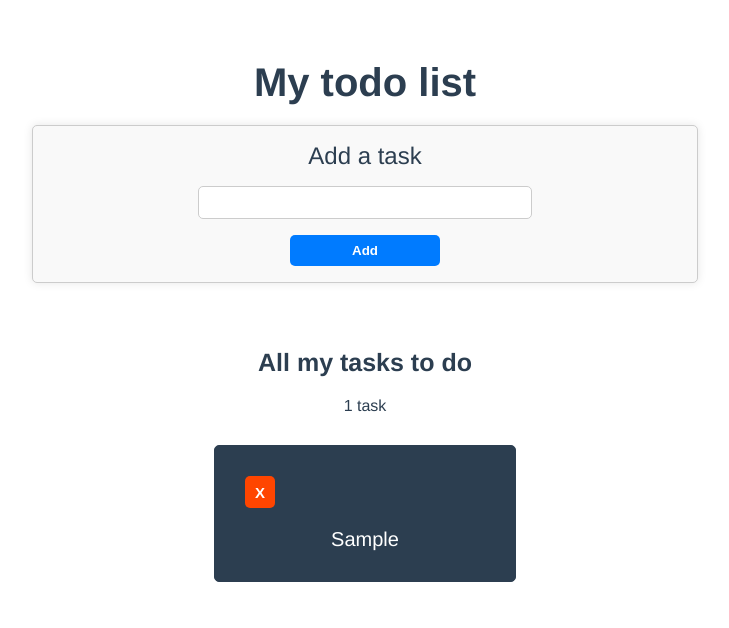
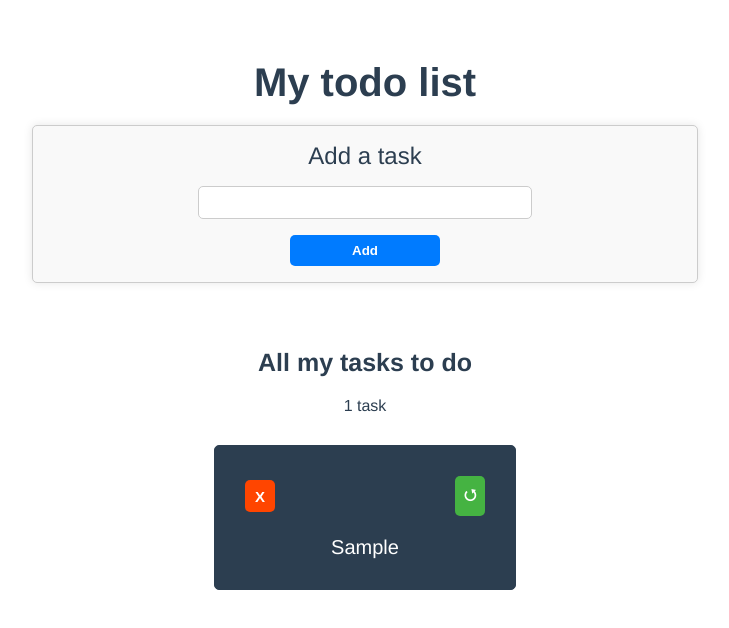
Before and after one commit to git-see/todolist, a Vue app: page / in a window 1280 px wide. Both pictures are taken after typing "Sample" into the empty fields and a click on the button "Add". Shown: the top 628 px of the page, without its empty margins (275-1004 px from the left). Built offline with nearby package versions, Linux system fonts and the light colour scheme.

Commit message:
Edit 1 task

```diff
--- a/src/App.vue
+++ b/src/App.vue
@@ -1,7 +1,7 @@
 <template>
   <h1>My todo list</h1>
   <Form @add="saveTask" />
-  <TasksList :tasks="tasks" @delete-task="deleteTask" />
+  <TasksList :tasks="tasks" @delete-task="deleteTask" @edit-task="editTask" />
 </template>
 
 <script>
@@ -17,20 +17,27 @@ export default {
   setup() {
     let tasks = ref([]);
 
+    const deleteTask = function (taskName) {
+      console.log("App | deleteTask() | taskName", taskName);
+      tasks.value = tasks.value.filter((t) => t.id !== taskName.id);
+    };
+
+    const editTask = function (taskName) {
+      tasks.value = tasks.value.map((t) =>
+        t.id !== taskName.id ? t : taskName
+      );
+    };
+
     const saveTask = function (data) {
       console.log("App | saveTask() | data", data);
       tasks.value = [...tasks.value, { task: data, id: Date.now() }];
       console.log("App | saveTask() | tasks.value", tasks.value);
     };
 
-    const deleteTask = function (taskName) {
-      console.log("App | deleteTask() | taskName", taskName);
-      tasks.value = tasks.value.filter((t) => t.id !== taskName.id);
-    };
-
     return {
+      deleteTask,
+      editTask,
       saveTask,
-      deleteTask,
       tasks,
     };
   },
--- a/src/components/TasksList.vue
+++ b/src/components/TasksList.vue
@@ -3,15 +3,23 @@
   {{ tasks.length }} task{{ tasks.length > 1 ? "s" : "" }}
   <ul>
     <li v-for="taskName in tasks" :key="taskName.id">
-      <button @click="deleteTask(taskName)" id="deleteButton">X</button>
-      {{ taskName.task }}
+      <div id="buttonsContainer">
+        <button @click="deleteTask(taskName)" id="deleteButton">X</button>
+        <button @click="editTask(taskName)" id="editButton">&#x2B6F;</button>
+      </div>
+      <span v-if="taskToEdit !== null && taskToEdit.id === taskName.id">
+        <input type="text" v-model="taskToEdit.task" @keypress.enter="saveTask" />
+        <button @click="saveTask">Save</button>
+      </span>
+      <span v-else>{{ taskName.task }}</span>
     </li>
   </ul>
 </template>
 
 <script>
+import { ref } from "vue";
 export default {
-  emits: ["delete-task"],
+  emits: ["delete-task", "edit-task"],
   props: {
     tasks: {
       type: Array,
@@ -19,11 +27,25 @@ export default {
     },
   },
   setup(props, { emit }) {
+    let taskToEdit = ref(null);
+
     let deleteTask = function (taskName) {
       emit("delete-task", taskName);
     };
+
+    let editTask = function (taskName) {
+      taskToEdit.value = taskName;
+    };
+
+    let saveTask = function () {
+      emit("edit-task", taskToEdit.value);
+      taskToEdit.value = null;
+    };
     return {
       deleteTask,
+      editTask,
+      saveTask,
+      taskToEdit,
     };
   },
 };
@@ -65,11 +87,16 @@ li {
   overflow-wrap: break-word;
 }
 
-#deleteButton {
+#buttonsContainer {
+  display: flex;
+  justify-content: space-between;
+  align-items: center;
+}
+
+#deleteButton,
+#editButton {
   padding: 0.5em;
   width: 30px;
-  display: block;
-  background-color: orangered;
   margin-bottom: 20px;
   border: none;
   border-radius: 5px;
@@ -77,7 +104,19 @@ li {
   transition: background-color 0.3s ease-in-out;
 }
 
+#deleteButton {
+  background-color: orangered;
+}
+
+#editButton {
+  background-color: #45b342;
+}
+
 #deleteButton:hover {
   background-color: red;
 }
+
+#editButton:hover {
+  background-color: #0e6b0a;
+}
 </style>
```
